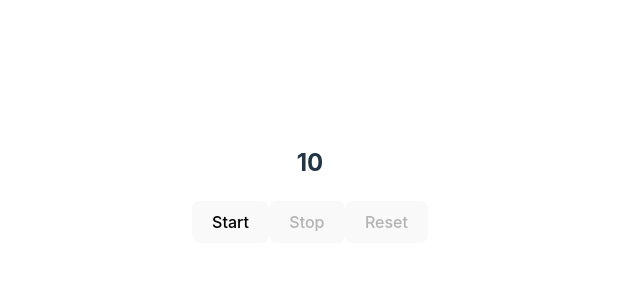
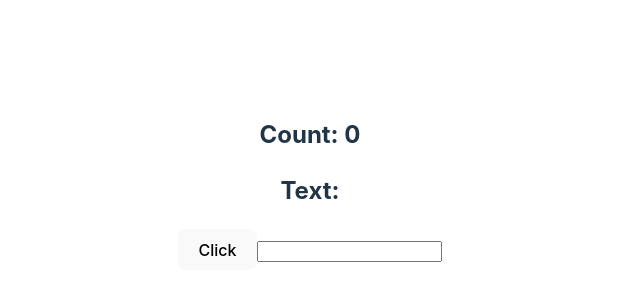
Before and after one commit to nikhil332002/ivoyant, a React (Vite) app: page / in a window 1280 px wide. Shown: the part 216-516 px from the top of the page, without its empty margins (330-970 px from the left). Built offline with nearby package versions, Linux system fonts and the light colour scheme.

Commit message:
useeffect

```diff
--- a/src/App.tsx
+++ b/src/App.tsx
@@ -1,5 +1,6 @@
 
 import './App.css'
+import Child from './practise/Child'
 
 
 
@@ -17,9 +18,9 @@ function App() {
     <>
       {/* <Fetch/> */}
       {/* <Parent/> */}
-      {/* <Parent/> */}
+      <Parent/>
       {/* <Test/> */}
-      <Time/>
+      {/* <Time/> */}
     </>
   )
 }
--- a/src/practise/Child.tsx
+++ b/src/practise/Child.tsx
@@ -1,12 +1,15 @@
 import { memo } from "react";
 
-const Child=()=>{
+interface props{
+    display: ()=>void;
+}
+const Child:React.FC<props>=({display})=>{
 
+    display()
 
     return(
         <div>
-
         </div>
     )
 }
-export default Child;
+export default memo(Child);
--- a/src/practise/Parent.tsx
+++ b/src/practise/Parent.tsx
@@ -1,28 +1,27 @@
-import { useMemo, useState } from "react";
+import { useCallback, useMemo, useState } from "react";
+import Child from "./Child";
 
 
 const Parent=()=>{
-    const [count,setCount] = useState(1);
-    const [text,setText] = useState("");
 
-    const mul=(num:number)=>{
-        console.log("render");
-        return num+1;
+    const [count, setCount] = useState(0);
+    const [text,setText] = useState("")
+
+    const handleClick=()=>{
+        setCount(count+1)
     }
 
-    const display=useMemo(()=>mul(count),[count,text]);
-
-    const handleClick=()=>{
-        setCount(count+1);
-    }
+    const display=useCallback(()=>{
+        console.log("rendering");
+    },[count])
 
     return(
         <>
-        <h2>Count: {count}</h2>
-        <h2>Memorized: {display}</h2>
-        <h2>Text: {text}</h2>
-           <button onClick={handleClick}>Count</button>
-           <input type="text" onChange={(e)=>setText(e.target.value)}/>
+            <h2>Count: {count}</h2>
+            <h2>Text: {text}</h2>
+            <button onClick={handleClick}>Click</button>
+            <input type="text" onChange={(e)=>setText(e.target.value)}/>
+            <Child display={display} />
         </>
     )
 }
```
